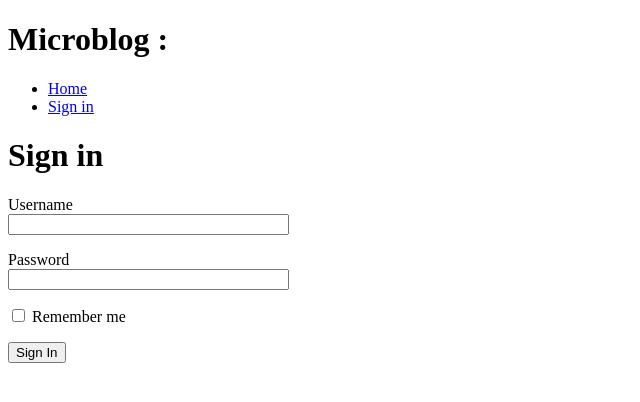
After one commit to GuillaumeOj/Test_flask, a Flask app: page /login in a window 1280 px wide. The commit adds this page. Shown: the top 402 px of the page, without its empty margins (0-640 px from the left). Run offline with Flask 2, Linux system fonts and the light colour scheme.

Commit message:
Add a login form

```diff
--- a/app/__init__.py
+++ b/app/__init__.py
@@ -1,5 +1,7 @@
 from flask import Flask
+from config import Config
 
 app = Flask(__name__)
+app.config.from_object(Config)
 
 from app import routes
--- /dev/null
+++ b/app/forms.py
@@ -0,0 +1,10 @@
+from flask_wtf import FlaskForm
+from wtforms import StringField, PasswordField, BooleanField, SubmitField
+from wtforms.validators import DataRequired
+
+
+class LoginForm(FlaskForm):
+    user_name = StringField('Username', validators=[DataRequired()])
+    password = PasswordField('Password', validators=[DataRequired()])
+    remember_me = BooleanField('Remember me')
+    submit = SubmitField('Sign In')
--- a/app/routes.py
+++ b/app/routes.py
@@ -1,5 +1,6 @@
-from flask import render_template
+from flask import render_template, flash, redirect, url_for
 from app import app
+from app.forms import LoginForm
 
 
 @app.route('/')
@@ -16,3 +17,14 @@ def index():
                     'body': 'The Avengers\' movie was so cool!'
                 }]
     return render_template('index.html', title='Home', user=user, posts=posts)
+
+
+@app.route('/login', methods=['GET', 'POST'])
+def login():
+    form = LoginForm()
+    if form.validate_on_submit():
+        message = f'Login requested for {form.user_name.data},'
+        message += f' remember_me={form.remember_me.data}'
+        flash(message)
+        return redirect(url_for('index'))
+    return render_template('login.html', title='Sign in', form=form)
--- a/app/templates/base.html
+++ b/app/templates/base.html
@@ -9,7 +9,23 @@
     </head>
     <body>
         <header>
-            <h1>Microblog : <a href="/index">Home</a></h1>
+            <h1>Microblog :</h1>
+            <nav>
+                <ul>
+                    <li><a href="{{ url_for('index') }}">Home</a></li>
+                    <li><a href="{{ url_for('login') }}">Sign in</a></li>
+                </ul>
+            </nav>
+            <div>
+                {% with messages = get_flashed_messages() %}
+                {% if messages: %}
+                <ul>
+                    {% for message in messages: %}
+                    <li>{{ message }}</li>
+                    {% endfor %}
+                </ul>
+                {% endif %}
+                {% endwith %}
         </header>
         {% block content %}{% endblock %}
     </body>
--- /dev/null
+++ b/app/templates/login.html
@@ -0,0 +1,32 @@
+{% extends 'base.html' %}
+
+{% block content %}
+        {% if title: %}
+        <h1>{{ title }}</h1>
+        {% else: %}
+        <h1>Login form</h1>
+        {% endif %}
+        <form action="" method="post" novalidate>
+            {{ form.hidden_tag() }}
+            <p>
+                {{ form.user_name.label }}<br />
+                {{ form.user_name(size=32) }}
+                {% for error in form.user_name.errors: %}
+                <span style="color: red;">[{{ error }}]</span>
+                {% endfor %}
+            </p>
+            <p>
+                {{ form.password.label }}<br />
+                {{ form.password(size=32) }}
+                {% for error in form.password.errors: %}
+                <span style="color: red;">[{{ error }}]</span>
+                {% endfor %}
+            </p>
+            <p>
+                {{ form.remember_me() }} {{ form.remember_me.label }}
+            </p>
+            <p>
+                {{ form.submit() }}
+            </p>
+        </form>
+{% endblock %}
--- /dev/null
+++ b/config.py
@@ -0,0 +1,5 @@
+import os
+
+
+class Config(object):
+    SECRET_KEY = os.environ.get('SECRET_KEY') or 'This-is-a-secret-key'
--- a/microblog.py
+++ b/microblog.py
@@ -1 +1,5 @@
 from app import app
+
+
+if __name__ == '__main__':
+    app.run(debug=True)
```
